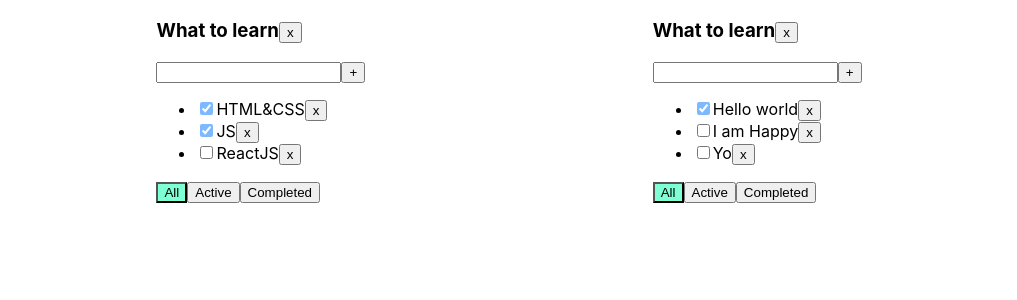
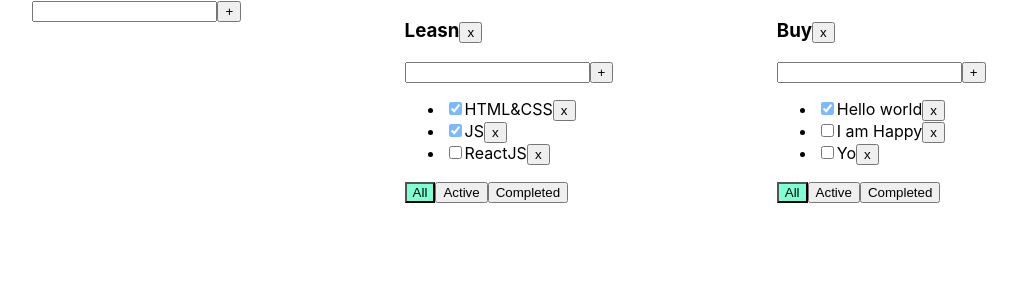
Before and after one commit to YACHNIKMIKHAIL/SamuraiTodolist, a React (Create React App) app: page / in a window 1280 px wide. Shown: the top 300 px of the page, without its empty margins (131-1148 px from the left). Built offline with nearby package versions, Linux system fonts and the light colour scheme.

Commit message:
add todolists commit

```diff
--- a/src/App.tsx
+++ b/src/App.tsx
@@ -3,6 +3,7 @@ import './App.css';
 import {FilterType, TaskType, Todolist, TodolistType} from './Todolist';
 import styled from "styled-components";
 import {v1} from "uuid";
+import AddForm from "./Components/AddForm";
 
 
 export type TasksStateType = { [key: string]: Array<TaskType> }
@@ -40,15 +41,21 @@ function App() {
     }
 
     const addTask = (title: string, todolistID: string) => {
-        setTasks({...tasks, [todolistID]: [{id: v1(), title: title, isDone: false}]})
+        setTasks({...tasks, [todolistID]: [{id: v1(), title: title, isDone: false},...tasks[todolistID]]})
     }
     const removeTodolist = (todolistID: string) => {
         setTodolists(todolists.filter(f => f.id !== todolistID))
+    }
+    const addTodolist = (title: string) => {
+        const newID=v1()
+        setTodolists([...todolists,{id: newID, title: title, filter:'all'}])
+        setTasks({...tasks,[newID]:[]})
     }
 
 
     return (
         <AppCase>
+            <AddForm  callback={addTodolist}/>
             {todolists.map(m => {
                 let tasksForTodo = tasks[m.id]
                 if (m.filter === 'active') {
@@ -61,7 +68,7 @@ function App() {
                     key={m.id}
                     id={m.id}
                     todolistID={m.id}
-                    title="What to learn"
+                    title={m.title}
                     tasks={tasksForTodo}
                     removeTask={removeTask}
                     changeFilter={changeFilter}
--- /dev/null
+++ b/src/Components/AddForm.tsx
@@ -0,0 +1,41 @@
+import React, {ChangeEvent, useState} from 'react';
+
+type AddFormType={
+    callback:(title:string)=>void
+}
+const AddForm = (props:AddFormType) => {
+    const [title, setTitle] = useState<string>('')
+    const [error, setError] = useState<boolean>(false)
+
+    const addTask = () => {
+        if (title.trim() !== '') {
+            props.callback(title.trim())
+            setTitle('')
+            setError(false)
+        } else {
+            setError(true)
+        }
+    }
+    const onChangeInput = (e: ChangeEvent<HTMLInputElement>) => {
+        setTitle(e.currentTarget.value)
+        setError(false)
+    }
+    const onKeyEnter = (e: React.KeyboardEvent<HTMLInputElement>) => {
+        if (e.key === 'Enter') {
+            addTask()
+        }
+    }
+
+    return (
+        <div>
+            <input className={error ? 'error' : ''}
+                   value={title}
+                   onChange={onChangeInput}
+                   onKeyPress={onKeyEnter}/>
+            <button onClick={addTask}>+</button>
+            {error ? <div className={'error-message'}>Нету тайтла!</div> : ''}
+        </div>
+    );
+};
+
+export default AddForm;
--- a/src/Todolist.tsx
+++ b/src/Todolist.tsx
@@ -1,5 +1,6 @@
 import React, {ChangeEvent, useState} from 'react';
 import {TasksStateType} from "./App";
+import AddForm from "./Components/AddForm";
 
 export type FilterType = 'all' | 'complited' | 'active'
 
@@ -27,32 +28,14 @@ type TodolistPropsType = {
 }
 
 export function Todolist(props: TodolistPropsType) {
-    const [title, setTitle] = useState<string>('')
-    const [error, setError] = useState<boolean>(false)
 
-    const addTask = () => {
-        if (title.trim() !== '') {
-            props.addTask(title.trim(), props.todolistID)
-            setTitle('')
-            setError(false)
-        } else {
-            setError(true)
-        }
-    }
-    const onChangeInput = (e: ChangeEvent<HTMLInputElement>) => {
-        setTitle(e.currentTarget.value)
-        setError(false)
-    }
-    const onKeyEnter = (e: React.KeyboardEvent<HTMLInputElement>) => {
-        if (e.key === 'Enter') {
-            addTask()
-        }
-    }
     const removeTask = (id: string) => {
         props.removeTask(id, props.todolistID)
     }
     const changeFilter = (filter: FilterType) => props.changeFilter(filter, props.id)
     const removeTodolist = () => props.removeTodolist(props.todolistID)
+
+    const addTask=(title:string)=>props.addTask(title,props.todolistID)
 
 
     return <div>
@@ -61,12 +44,7 @@ export function Todolist(props: TodolistPropsType) {
         </h3>
 
         <div>
-            <input className={error ? 'error' : ''}
-                   value={title}
-                   onChange={onChangeInput}
-                   onKeyPress={onKeyEnter}/>
-            <button onClick={addTask}>+</button>
-            {error ? <div className={'error-message'}>Нету тайтла!</div> : ''}
+           <AddForm callback={addTask}/>
         </div>
         <ul>
             {props.tasks.map(m => <li key={m.id}>
```
